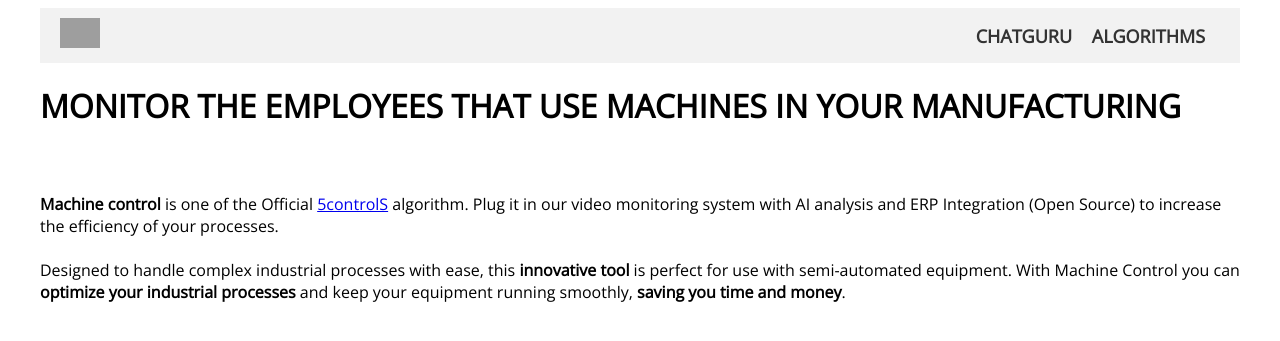
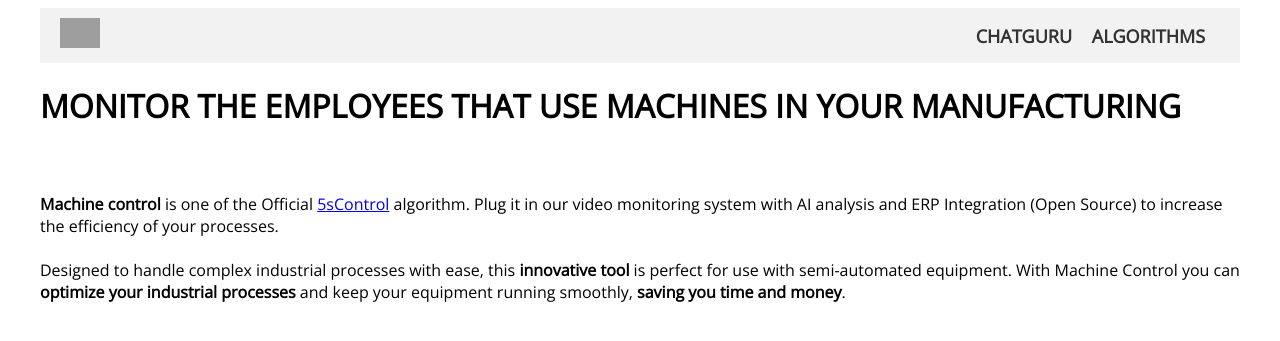
Before and after one commit to 5sControl/5sControl.github.io, a Jekyll site: the page built from employee-monitoring/index.md, in a window 1280 px wide and 900 px high, cut to the strip 0-355 px from the top of the window. Shown: the top 341 px of the strip. Built offline with Jekyll 4.4.1, drawn with Linux system fonts in a browser that asks for light colours; comment, search, counter and statistics services are not loaded; some of the changed text lies outside the part shown; grey boxes are pictures that could not be loaded.

Commit message:
Update index.md

```diff
--- a/employee-monitoring/index.md
+++ b/employee-monitoring/index.md
@@ -5,7 +5,7 @@ description : Automatically detect when a worker is absent using power of comput
 ---
 <h1>MONITOR THE EMPLOYEES THAT USE MACHINES IN YOUR MANUFACTURING</h1>
 <br><br>
-<strong>Machine control</strong> is one of the Official <a href="https://5controls.com/">5controlS</a> algorithm. Plug it in our video monitoring system with AI analysis and ERP Integration (Open Source) to increase the efficiency of your processes.
+<strong>Machine control</strong> is one of the Official <a href="https://5scontrol.com/">5sControl</a> algorithm. Plug it in our video monitoring system with AI analysis and ERP Integration (Open Source) to increase the efficiency of your processes.
 <br><br>
 Designed to handle complex industrial processes with ease, this <strong>innovative tool</strong> is perfect for use with semi-automated equipment. With Machine Control you can <strong>optimize your industrial processes</strong> and keep your equipment running smoothly, <strong>saving you time and money</strong>.
 
@@ -41,5 +41,5 @@ Designed to handle complex industrial processes with ease, this <strong>innovati
   <iframe src="https://www.youtube.com/embed/vo3D6JPXu-k" frameborder="0" allow="accelerometer; autoplay; clipboard-write; encrypted-media; gyroscope; picture-in-picture" allowfullscreen style="position: absolute; top: 0; left: 0; width: 80%; height: 80%;"></iframe>
 </div>
 
-<h3>Learn more about Machine control on the <strong><a href="https://5controls.com/solutions/machine-control">5controlS website</a></strong>.</h3>
+<h3>Learn more about Machine control on the <strong><a href="https://5scontrol.com/solutions/machine-control">5sControl website</a></strong>.</h3>
 <br><br>
```
